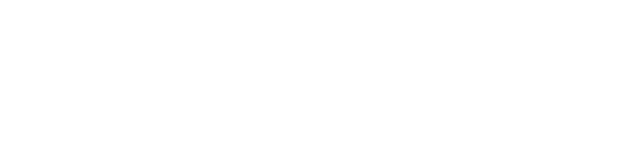
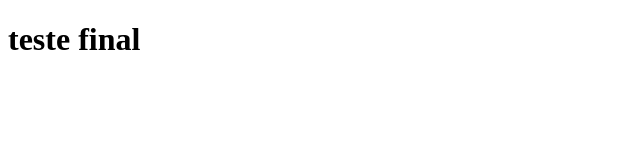
Before and after one commit to cauanvictorcavalcanti-a11y/ecobyte, a plain HTML site: page index.html in a window 1280 px wide. Shown: the whole page, without its empty margins (0-640 px from the left). Drawn offline with Linux system fonts and the light colour scheme.

Commit message:
Update index.html

```diff
--- a/index.html
+++ b/index.html
@@ -6,6 +6,6 @@
     <title>Document</title>
 </head>
 <body>
-
+    <h1>teste final</h1>
 </body>
 </html>
```
